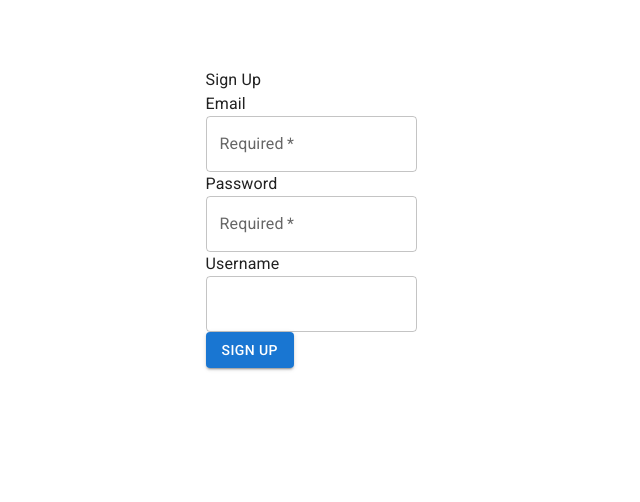
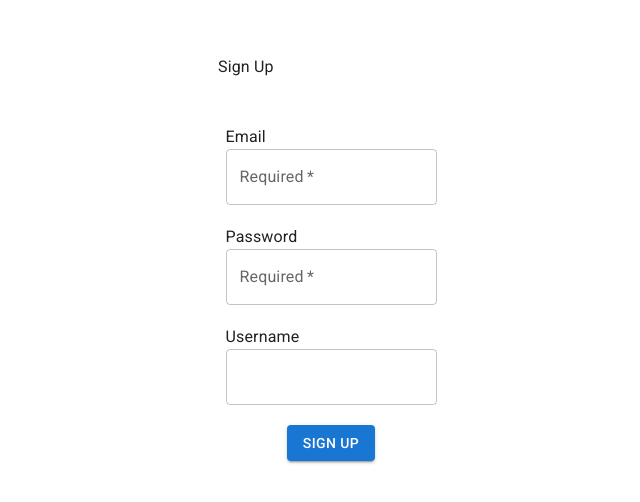
Before and after one commit to weight-insights/wi-react-ui, a React (Vite) app: page /sign-up in a window 1280 px wide. Shown: the part 142-644 px from the top of the page, without its empty margins (309-949 px from the left). Built offline with nearby package versions, Linux system fonts and the light colour scheme.

Commit message:
first few changes of landing page. likely changing the logic of protected route with signin and sign out depending on local storage authentication token.

```diff
--- a/src/App.tsx
+++ b/src/App.tsx
@@ -11,21 +11,10 @@ import { Box, CssBaseline } from '@mui/material';
 import ProtectedRoute from './pages/ProtectedRoute';
 import Layout from './pages/Layout';
 import { GameDto } from './types/GamesDto';
+import Landing from './pages/Landing';
 
 
 function App() {
-
-
-  //const [isAuthenticated, setIsAuthenticated] = useState<boolean>(false);
-
-  /*function login() : void {
-    setIsAuthenticated(true);
-  }
-
-  function logout() : void {
-    setIsAuthenticated(false);
-    localStorage.removeItem('accessToken');
-  }*/
 
   return (
     <Box>
@@ -33,7 +22,7 @@ function App() {
       <BrowserRouter>
         <Routes>
           <Route path='/' element={<ProtectedRoute/>}>
-                <Route index element={<Layout />} />
+            <Route index element={<Landing />} />
             <Route path='/play' element={<WiPlay />} />
             <Route path='/weight' element={<WiWeight />} />
             <Route path='/payment' element={<WiPayment />} />
--- a/src/pages/Landing.tsx
+++ b/src/pages/Landing.tsx
@@ -7,11 +7,10 @@ import type { RootState } from '../store/store';
 import { useEffect } from 'react';
 import { setGames } from '../store/gamesSlice';
 import { disauthenticate } from '../store/userSlice';
-import WiMenu from '../components/WiMenu';
 
 const FAKE_GAMES: GameDto[] = [
     {
-        gameId: 'abc',
+        gameId: 'abc1',
         adminId: 'o31XRPpbamOTZ0znlYo7',
         name: 'Taliban 2025',
         info: 'fake info',
@@ -26,7 +25,7 @@ const FAKE_GAMES: GameDto[] = [
         vacationLength: 2
     },
     {
-        gameId: 'abc',
+        gameId: 'abc2',
         adminId: 'o31XRPpbamOTZ0znlYo7',
         name: 'Taliban 2025',
         info: 'fake info',
@@ -41,7 +40,7 @@ const FAKE_GAMES: GameDto[] = [
         vacationLength: 2
     },
     {
-        gameId: 'abc',
+        gameId: 'abc3',
         adminId: 'o31XRPpbamOTZ0znlYo7',
         name: 'Taliban 2025',
         info: 'fake info',
@@ -84,15 +83,22 @@ export default function Landing() {
         <Typography>Home</Typography>
     </div>
     <div style={{display: "flex", flexWrap: "wrap", justifyContent: "center", alignItems: "flex-start", alignContent: "flex-start", flexDirection: "row", margin: "auto", width: "300px", height: "500px", maxHeight: "100vh"}}>
-      {games?.map((game) => <Button variant="contained" onClick={() => navigate('/play')} style={{height: "80px", width: "130px", background: "#BC96E6", color: "white", margin: "10px", textAlign: "center", alignContent: "center"}}>{game.name}</Button>)}
+      {games?.map((game) => (
+        <Button
+            key={game.gameId}
+            variant="contained"
+            onClick={() => navigate('/play')}
+            style={{height: "80px", width: "130px", background: "#BC96E6", color: "white", margin: "10px", textAlign: "center", alignContent: "center"}}>
+            {game.name}
+        </Button>
+        ))}
       <Tooltip title="Create New Game">
         <Button variant="contained" style={{height: "80px", width: "130px", background: "#D0CCD0", color: "white", margin: "10px", textAlign: "center", alignContent: "center"}}><AddCircleOutlineOutlinedIcon fontSize="large"/></Button>
       </Tooltip>
 
       <Box sx={ { maxWidth: '800px', margin: 'auto' } }>
-        <Outlet />
         <Button variant="contained" onClick={() => {dispatch(disauthenticate()); navigate('/')}}>Logout</Button>
-        <WiMenu />
+        {/* <WiMenu /> */}
       </Box>
 
     </div>
--- a/src/pages/Layout.tsx
+++ b/src/pages/Layout.tsx
@@ -1,13 +1,15 @@
-import { Outlet, useNavigate } from 'react-router-dom';
 import WiMenu from '../components/WiMenu';
-import { Box, Button } from '@mui/material';
+import { Box } from '@mui/material';
+import { ReactElement } from 'react';
 
 
-export default function Layout() {
+export default function Layout({children}:{children: ReactElement;}) {
 
   return (
     <Box sx={ { maxWidth: '800px', margin: 'auto' } }>
-      <Outlet />
+      <div>test Header</div>
+      {children}
+      <WiMenu />
     </Box>
   );
 }
--- a/src/pages/ProtectedRoute.tsx
+++ b/src/pages/ProtectedRoute.tsx
@@ -1,8 +1,9 @@
-import { Navigate } from 'react-router-dom';
-import Landing from './Landing';
+import { Navigate, Outlet } from 'react-router-dom';
+//import Landing from './Landing';
 import { ReactElement } from 'react';
 import { useSelector } from 'react-redux';
 import type { RootState } from '../store/store';
+import Layout from './Layout';
 
 
 //export function ProtectedRoute({isAuthenticated, logout} : {isAuthenticated: boolean; logout: () => void}): ReactElement {
@@ -11,8 +12,7 @@ export function ProtectedRoute(): ReactElement {
 
     return (
         isAuthenticated ?
-        <Landing/> : <Navigate to="/sign-in" />
-        //<Layout logout={logout}/> : <Navigate to="/sign-in" />
+        <Layout><><Outlet /></></Layout>: <Navigate to="/sign-in" />
     )
 }
 
--- a/src/pages/SignInUp.tsx
+++ b/src/pages/SignInUp.tsx
@@ -2,18 +2,13 @@ import { Typography, Button, TextField, Grid, Box, Link } from '@mui/material';
 import { ChangeEvent, FormEvent, ReactElement, useState } from "react";
 import { signIn, signUp } from '../services/user.service';
 import { useNavigate } from 'react-router-dom';
-import { useDispatch, useSelector } from 'react-redux';
-import type { RootState } from '../store/store';
-import { useEffect } from 'react';
-import { authenticate, disauthenticate } from '../store/userSlice';
+import { useDispatch } from 'react-redux';
+import { authenticate } from '../store/userSlice';
 
 
-//export default function SignInUp({ login, logout, isSignIn }: { login: () => void; logout: () => void; isSignIn: boolean; }): ReactElement {
 export default function SignInUp({ isSignIn }: { isSignIn: boolean; }): ReactElement {
 
-    //logout();
     const dispatch = useDispatch();
-    dispatch(disauthenticate());
 
 
     const [email, setEmail] = useState<string>("");
@@ -37,7 +32,7 @@ export default function SignInUp({ isSignIn }: { isSignIn: boolean; }): ReactEle
     function handleSubmit(e: FormEvent<HTMLFormElement>): void {
         e.preventDefault();
 
-        if(email && password && isSignIn) {
+        if (email && password && isSignIn) {
             console.log('email', email);
             console.log('password', password);
 
@@ -51,10 +46,7 @@ export default function SignInUp({ isSignIn }: { isSignIn: boolean; }): ReactEle
             })
             .then((body: any) => {
                 const accessToken = body.accessToken;
-                //localStorage.setItem('accessToken', accessToken);
                 dispatch(authenticate(accessToken));
-                //console.log(localStorage.getItem('accessToken'));
-                //login();
                 navigate('/');
 
             })
@@ -63,11 +55,8 @@ export default function SignInUp({ isSignIn }: { isSignIn: boolean; }): ReactEle
             });
         } else {
             const name = username ? username : email;
-            signUp(email, password, name);
+            signUp(email, password, name).then(() => navigate('/sign-in'));
         }
-
-
-
     }
 
 
@@ -76,47 +65,38 @@ export default function SignInUp({ isSignIn }: { isSignIn: boolean; }): ReactEle
 
   return (
     <>
-    <Grid container display="flex" justifyContent="center" alignItems="center" direction="column" spacing={5} style={{minHeight: "100vh"}}>
-
-        <form noValidate onSubmit={handleSubmit}>
-            <Grid item>
+    <form noValidate onSubmit={handleSubmit}>
+        <div style={{display: "flex", flexWrap: "wrap", justifyContent: "center", alignItems: "center", alignContent: "center", flexDirection: "column", margin: "auto", width: "300px", height: "100vh", maxHeight: "100vh"}}>
+            <div style={{display: "flex", flexWrap: "wrap", alignContent: "flex-start", margin: "10px", height: "50px", width: "226px"}}>
                 <Typography>{isSignIn? 'Sign In' : 'Sign Up'} </Typography>
-            </Grid>
-
-            <Grid item>
+            </div>
+            <div style={{margin: "10px"}}>
                 <Typography>Email</Typography>
                 <TextField required id="email" label="Required" value = {email} onChange= {handleEmailChange} variant="outlined" />
-            </Grid>
-
-            <Grid item>
-                <Typography>Password</Typography>
-
-
+            </div>
+            <div style={{margin: "10px"}}>
+                    <Typography>Password</Typography>
                 <TextField required id="password" label="Required" value ={password} onChange= {handlePasswordChange} variant="outlined" />
-            </Grid>
-
-            <Grid item>
+            </div>
+            <div style={{margin: "10px"}}>
                 {isSignIn ?
                 <Button type="submit" variant="contained">Sign In</Button> :
                 <Box>
                     <Typography>Username</Typography>
                     <TextField required id="username" value ={username} onChange = {handleUserNameChange} variant="outlined" />
                 </Box>
-                }
-            </Grid>
-
-            <Grid item>
+            }
+            </div>
+            <div style={{margin: "10px"}}>
                 {isSignIn ?
                 <Box>
                     <Typography>Not Registered?</Typography>
                     <Link component="button" variant="body2" onClick={() => navigate('/sign-up')}>Sign Up</Link>
                 </Box>  :
                 <Button type="submit" variant="contained">Sign Up</Button>}
-            </Grid>
-
-        </form>
-
-    </Grid>
+            </div>
+        </div>
+    </form>
 
     </>
   );
--- a/src/store/userSlice.ts
+++ b/src/store/userSlice.ts
@@ -11,7 +11,7 @@ const initialState: {
         userId: '',
         email: '',
         name: '',
-        //defaultGameId?: ''
+        defaultGameId: ''
     },
     isAuthenticated: false
 };
```
Lines whose indentation alone changed are shown as unchanged.
